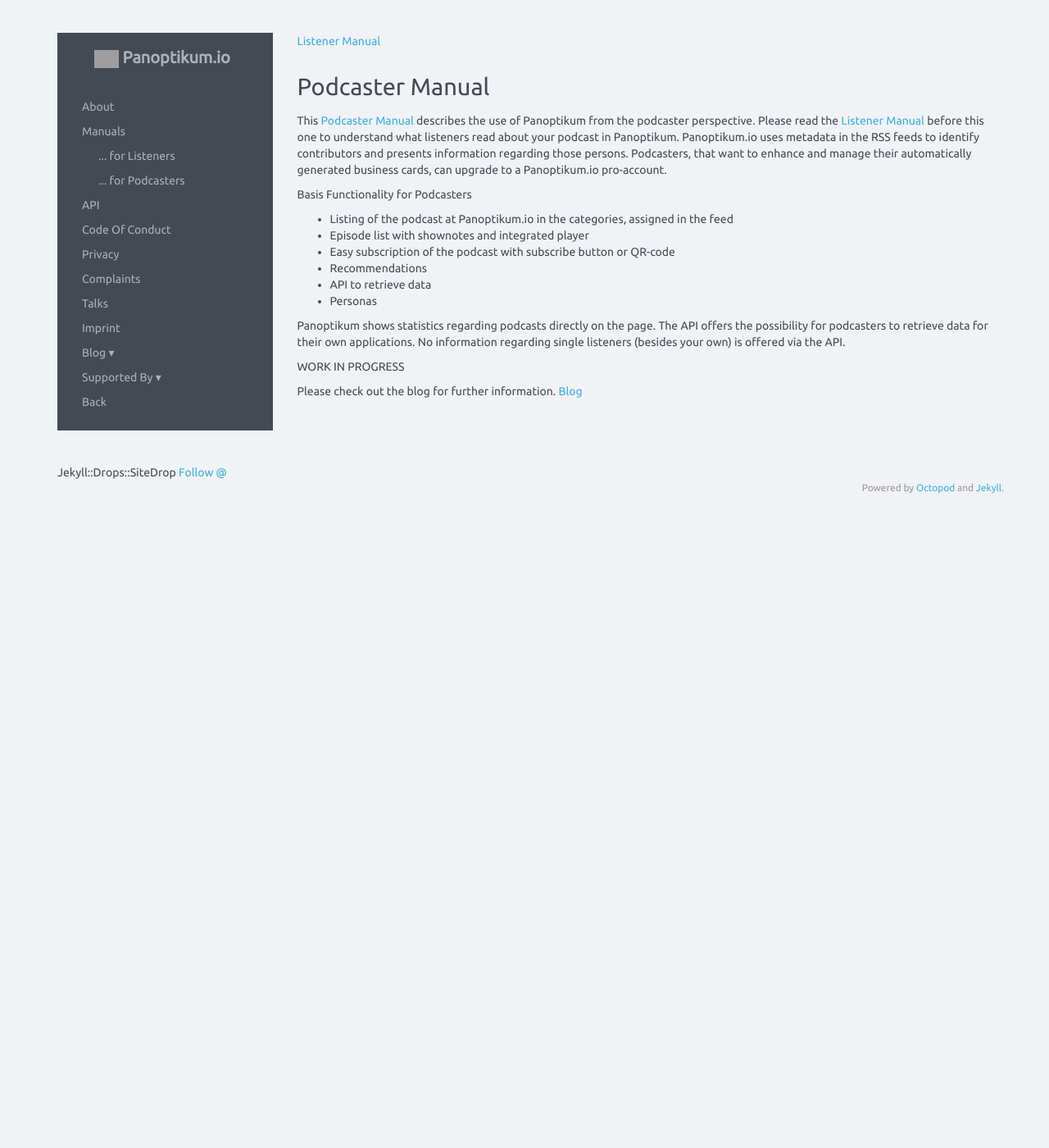
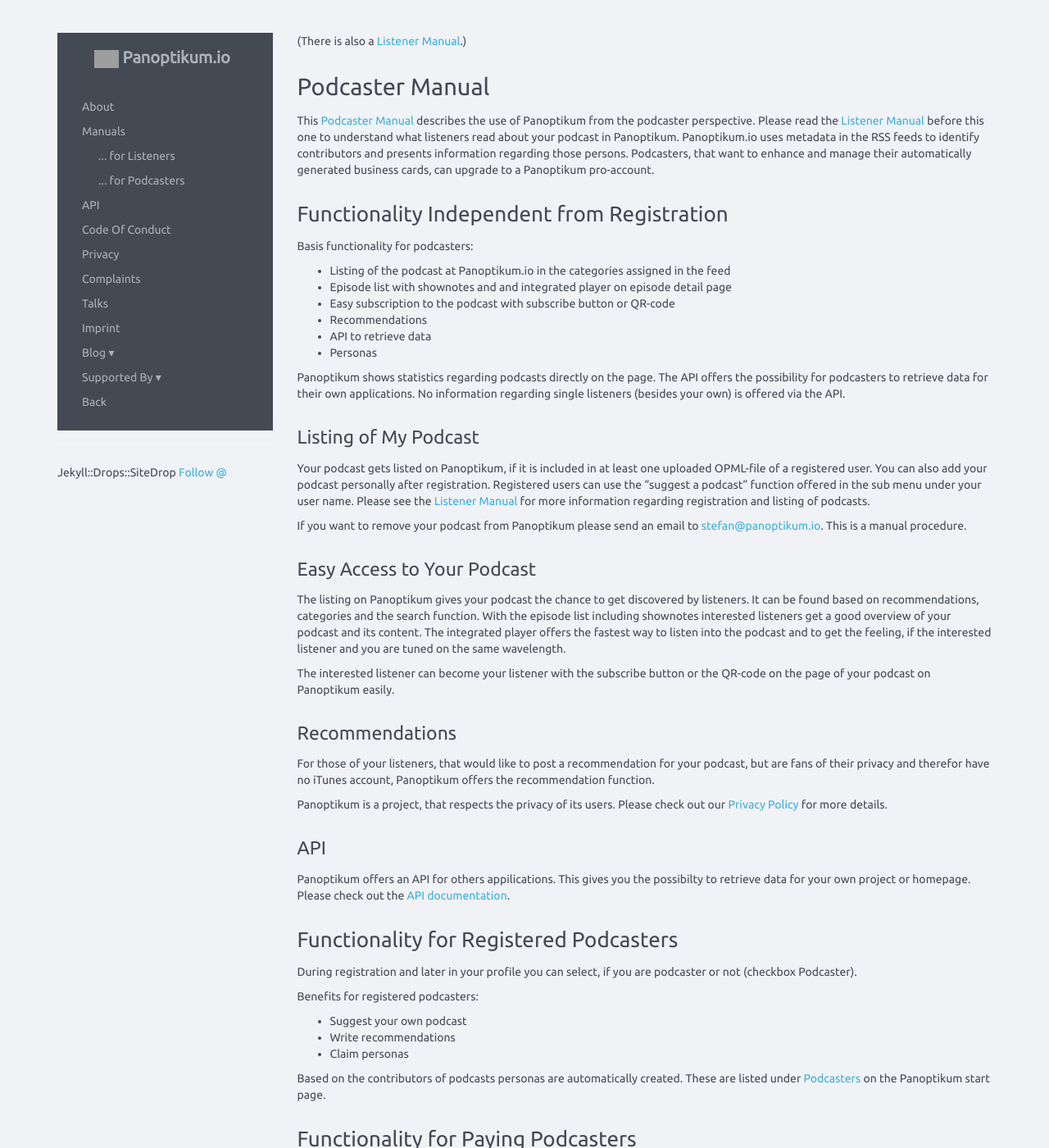
Before and after one commit to Panoptikum-social/blog.panoptikum.social, a Jekyll site: the page built from pages/podcaster-manual.md, in a window 1280 px wide and 1400 px high. Shown: the whole window at 82% size. Built offline with Jekyll 4.4.1, drawn with Linux system fonts in a browser that asks for light colours; comment, search, counter and statistics services are not loaded; some of the changed text lies outside the part shown; grey boxes are pictures that could not be loaded.

Commit message:
podcaster manual

```diff
--- a/pages/podcaster-manual.md
+++ b/pages/podcaster-manual.md
@@ -5,23 +5,26 @@
 ---
 
 
-[Listener Manual](/listener-manual)
+(There  is  also a [Listener Manual](/listener-manual).)
 
 
 # Podcaster Manual
 
-This [Podcaster Manual](/podcaster-manual) describes the use of Panoptikum from the
-podcaster perspective. Please read the [Listener Manual](/listener-manual)
+This [Podcaster Manual](/podcaster-manual) describes the use of Panoptikum from
+the podcaster perspective. Please read the [Listener Manual](/listener-manual)
 before this one to understand what listeners read about your podcast in
-Panoptikum. Panoptikum.io uses metadata in the RSS feeds to identify contributors and presents information
-regarding those persons. Podcasters, that want to enhance and manage their
-automatically generated business cards, can upgrade to a Panoptikum.io
+Panoptikum. Panoptikum.io uses metadata in the RSS feeds to identify contributors
+and presents information regarding those persons. Podcasters, that want to enhance
+and manage their automatically generated business cards, can upgrade to a Panoptikum
 pro-account.
 
-Basis Functionality for Podcasters
-* Listing of the podcast at Panoptikum.io in the categories, assigned in the feed
-* Episode list with shownotes and integrated player
-* Easy subscription of the podcast with subscribe button or QR-code
+## Functionality Independent from Registration
+
+Basis functionality for podcasters:
+
+* Listing of the podcast at Panoptikum.io in the categories assigned in the feed
+* Episode list with shownotes and and integrated player on episode detail page
+* Easy subscription to the podcast with subscribe button or QR-code
 * Recommendations
 * API to retrieve data
 * Personas
@@ -31,7 +34,104 @@
 applications. No information regarding single listeners (besides your own) is
 offered via the API.
 
-WORK IN PROGRESS
+### Listing of My Podcast
+
+Your podcast gets listed on Panoptikum, if it is included in at least one uploaded
+OPML-file of a registered user. You can also add your podcast personally after
+registration. Registered users can use the "suggest a podcast" function offered
+in the sub menu under your user name. Please see the
+[Listener Manual](/listener-manual) for more information regarding registration
+and listing of podcasts.
+
+If you want to remove your podcast from Panoptikum please send an email to
+<stefan@panoptikum.io>. This is a manual procedure.
+
+### Easy Access to Your Podcast
+
+The listing on Panoptikum gives your podcast the chance to get discovered by
+listeners. It can be found based on recommendations, categories and the search
+function. With the episode list including shownotes interested listeners get a
+good overview of your podcast and its content. The integrated player offers the
+fastest way to listen into the podcast and to get the feeling, if the
+interested listener and you are tuned on the same wavelength.
+
+The interested listener can become your listener  with the subscribe button
+or the QR-code on the page of your podcast on Panoptikum easily.
+
+### Recommendations
+
+For those of your listeners, that would like to post a recommendation for your
+podcast, but are fans of their privacy and therefor have no iTunes account,
+Panoptikum offers the recommendation function.
+
+Panoptikum is a project, that respects the privacy of its users. Please check out
+our [Privacy Policy](/privacy) for more details.
+
+### API
+
+Panoptikum offers an API for others appilications. This gives you the
+possibilty to retrieve data for your own project or homepage. Please check out
+the [API documentation](/api).
+
+## Functionality for Registered Podcasters
+
+During registration and later in your profile you can select, if you are podcaster
+or not (checkbox Podcaster).
+
+Benefits for registered podcasters:
+
+* Suggest your own podcast
+* Write recommendations
+* Claim personas
+
+Based on the contributors of podcasts personas are automatically created. These
+are listed under [Podcasters](https://panoptikum.io/personas) on the Panoptikum
+start page.
+
+## Functionality for Paying Podcasters
+
+With EUR 12,- per year you can support the project Panoptikum and get a pro
+account. Users with a pro account have access to the following functions
+(regarding the persona):
+
+* change URL
+* change image
+* change description
+* redirect personas
+* delegate personas
+
+For more details please check out the [pro-features description](/pro_features).
+Panoptikum also offers a 30 days trial phase: login and try it out for free!
+
+Payment does not change the listing of your podcast on Panoptikum!
+
+## General Tips
+
+### Improve Your Podcast Metadata
+
+Panoptikum and other podcast platforms rely on correct metadata of your
+podcast. Metadata are those fields in your RSS feed that provide additional
+information regarding your podcast and it's episodes.
+
+* Use the matching categories to list your podcast in one or more branches of
+the Panoptikum category tree.
+* Add the names of all contributors to your feed. Based on the contributors in
+your feed Panoptikum automatically generates the persona and adds the gig to an
+existing persona.
+
+Check out the documentation of your podcast publishing software to set the
+metadata in the best way possible.
+
+### Tipp for Users of Podlove Publisher
+
+To ensure that all contributors are listed in the feed, please use the URI
+attribute per contributor.
+
+Further details [Github](https://github.com/podlove/podlove-publisher/issues/939)
+
+## Blog
+
+THIS MANUAL IS WORK IN PROGRESS
 
 Please check out the blog for further information.
 [Blog](https://blog.panoptikum.io/blog/)
```
Also changed, not shown: _posts/2018-03-18-manuals.markdown (added, +24 -0 lines), pages/listener-manual.md (+1 -1 lines), img/checkbox-podcaster.png (added).
